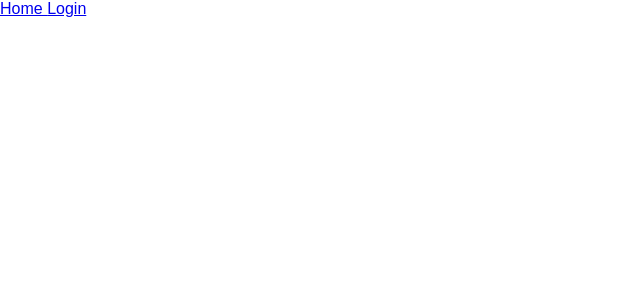
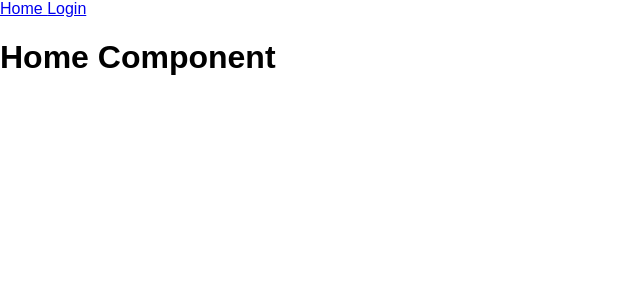
Before and after one commit to sngestr/FeeLessReact, a React (Create React App) app in the folder feelessreact-client/: page / in a window 1280 px wide. Shown: the top 300 px of the page, without its empty margins (0-640 px from the left). Built offline with nearby package versions, Linux system fonts and the light colour scheme.

Commit message:
update router

```diff
--- a/feelessreact-client/src/App.js
+++ b/feelessreact-client/src/App.js
@@ -4,22 +4,13 @@ import './App.css';
 
 import { Route, Switch } from 'react-router-dom';
 import Navigation from './Navigation';
-import Home from './container/Home';
-import Dashboard from './container/Dashboard';
-import Login from './container/Login';
+import Main from './Main';
 
-const App =() => (
-      <div>
-
-
-        <main>
-        <Navigation />
-          <Switch>
-            <Route path="/" exact Component={Home} />
-            <Route path="/login" Component={Login} />
-          </Switch>
-        </main>
-      </div>
+const App = () => (
+  <div>
+    <Navigation />
+    <Main />
+  </div>
 )
 
 export default App;
--- /dev/null
+++ b/feelessreact-client/src/Main.js
@@ -0,0 +1,20 @@
+import React from 'react';
+import {Switch, Route} from 'react-router-dom';
+import Home from './Container/Home';
+import Login from './Container/Login';
+
+
+const Main = () => {
+	return (
+		<div>
+			<main>
+				<Switch>
+					<Route exact path='/' component={Home} />
+					<Route path="/login" component={Login} />
+				</Switch>
+			</main>
+		</div>
+	);
+}
+
+export default Main;
```
